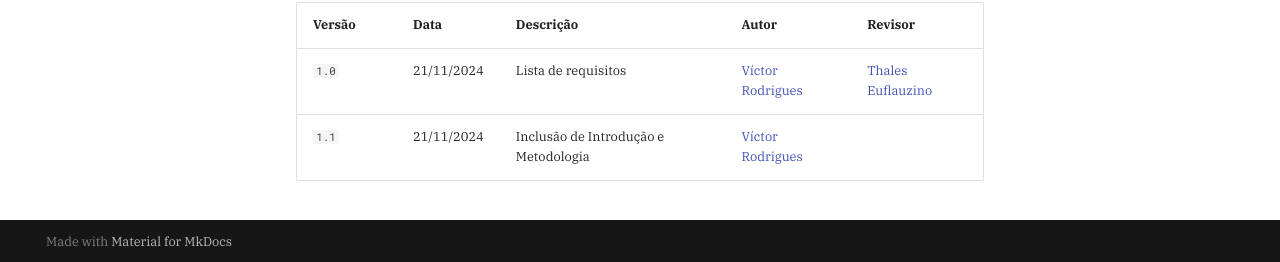
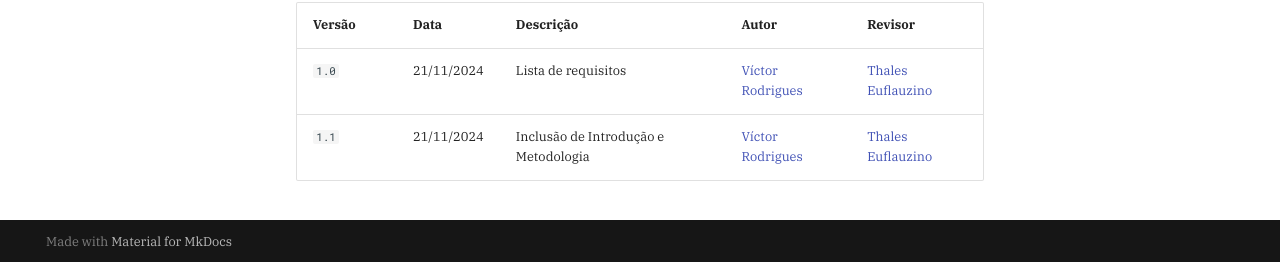
Before and after one commit to Requisitos-de-Software/2024.2-Grupo05, an MkDocs documentation site: the page built from docs/elicitacao/grupo5/priorizacao/inorout.md, in a window 1280 px wide and 900 px high, scrolled down 4494 px. Shown: the part 635-897 px from the top of the window. Built offline with MkDocs 1.6.1 and Material for MkDocs 9.7.7, drawn with Linux system fonts in a browser that asks for light colours; comment, search, counter and statistics services are not loaded.

Commit message:
docs: adicionando revisor

```diff
--- a/docs/elicitacao/grupo5/priorizacao/inorout.md
+++ b/docs/elicitacao/grupo5/priorizacao/inorout.md
@@ -135,4 +135,4 @@ _Legenda das Tabelas:_
 | Versão | Data       | Descrição | Autor     |       Revisor         |
 | ------ | ---------- | --------- | --------- | --------------------- |
 | `1.0`  | 21/11/2024 | Lista de requisitos | [Víctor Rodrigues](https://github.com/ViictorHugoo) | [Thales Euflauzino](https://github.com/thaleseuflauzino) |
-| `1.1`  | 21/11/2024 | Inclusão de Introdução e Metodologia | [Víctor Rodrigues](https://github.com/ViictorHugoo) |  |
+| `1.1`  | 21/11/2024 | Inclusão de Introdução e Metodologia | [Víctor Rodrigues](https://github.com/ViictorHugoo) | [Thales Euflauzino](https://github.com/thaleseuflauzino) |
```
